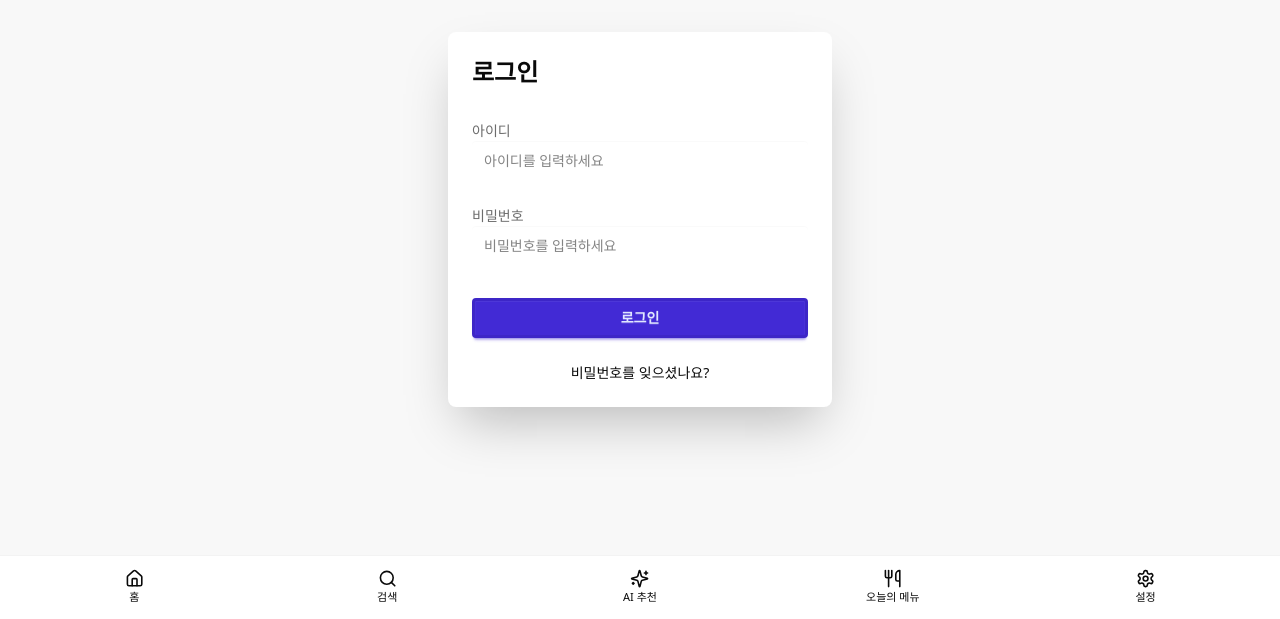
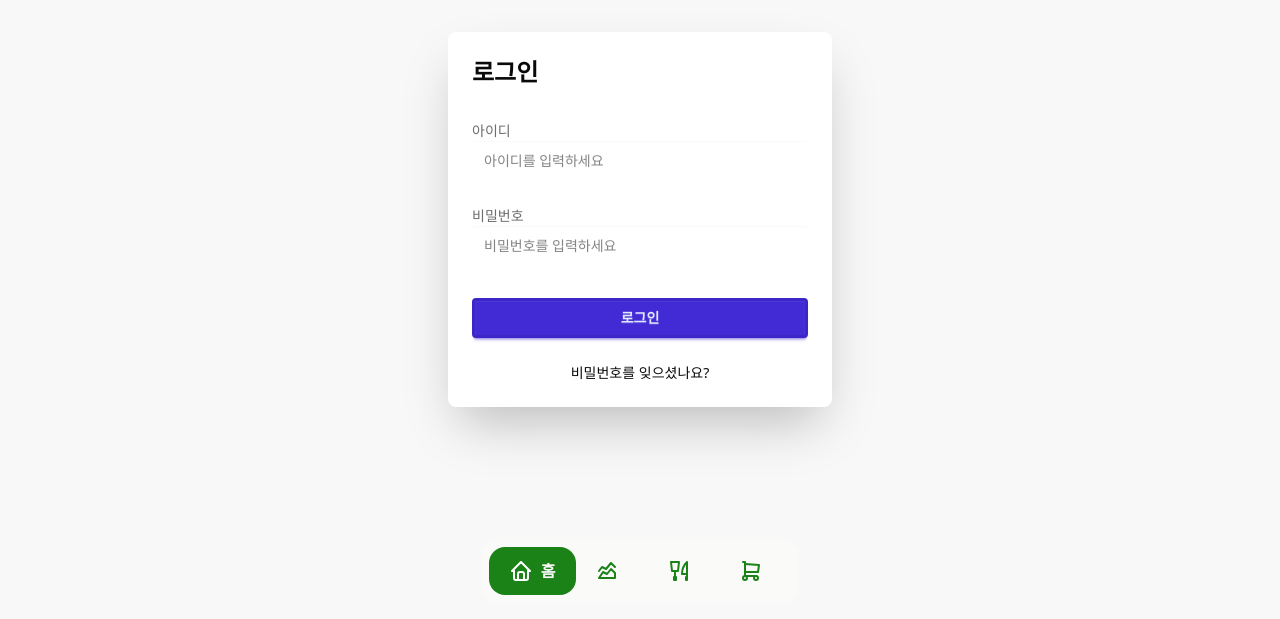
Before and after one commit to ojakgyo-ajou/frontend, a React (Vite) app: page /login in a window 1280 px wide. Shown: the part 181-800 px from the top of the page. Built offline with nearby package versions, Linux system fonts and the light colour scheme.

Commit message:
feat: 메뉴바 적용

```diff
--- a/src/components/menu-bar.tsx
+++ b/src/components/menu-bar.tsx
@@ -1,69 +1,76 @@
-"use client";
-import { useState, useEffect, useRef, type HTMLAttributes, useMemo } from "react";
-import { IconHome, IconChartAreaLine, IconShoppingCart, IconToolsKitchen } from "@tabler/icons-react";
-import { useLocation, useNavigate } from "react-router";
+import { useState, useEffect, useRef, type HTMLAttributes } from 'react';
+import { IconHome, IconChartAreaLine, IconShoppingCart, IconToolsKitchen } from '@tabler/icons-react';
+import { useLocation, useNavigate } from 'react-router';
 
-// API
+export interface MenuBarProps {}
 
-
-// store
-
-
-// types
-export interface MenuBarProps {
-
+interface CalcedLoc {
+  width: number;
+  left: number;
 }
 
 const MenuStatus = {
-  HOME: "PAGE_STATUS_HOME",
-  TOTAL_PRICE: "PAGE_STATUS_TOTAL_PRICE",
-  SCHEDULE: "PAGE_STATUS_SCHEDULE",
-  CART: "PAGE_STATUS_CART",
+  HOME: 'PAGE_STATUS_HOME',
+  TOTAL_PRICE: 'PAGE_STATUS_TOTAL_PRICE',
+  SCHEDULE: 'PAGE_STATUS_SCHEDULE',
+  CART: 'PAGE_STATUS_CART',
 } as const;
-type MenuStatus = typeof MenuStatus[ keyof typeof MenuStatus ]
+type MenuStatus = (typeof MenuStatus)[keyof typeof MenuStatus];
 
 const MenuInfo = {
   [MenuStatus.HOME]: {
-    title: "홈",
-    Icon: (state: MenuStatus, props?: HTMLAttributes<any>) => <>
-      <IconHome { ...props }
-        className={`w-6 h-6 ${props?.className || ""}`}
-        color={`${state === MenuStatus.HOME ? "white" : props?.color || "var(--primary)"}`}
+    title: '홈',
+    Icon: (state: MenuStatus, props?: HTMLAttributes<SVGSVGElement>) => (
+      <>
+        <IconHome
+          {...props}
+          className={`w-6 h-6 ${props?.className || ''}`}
+          color={`${state === MenuStatus.HOME ? 'white' : props?.color || 'var(--primary)'}`}
         />
-    </>,
-    url: "/"
+      </>
+    ),
+    url: '/',
   },
   [MenuStatus.TOTAL_PRICE]: {
-    title: "식자재 물가",
-    Icon: (state: MenuStatus, props?: HTMLAttributes<any>) => <>
-      <IconChartAreaLine { ...props }
-        className={`w-6 h-6 ${props?.className || ""}`}
-        color={`${state === MenuStatus.TOTAL_PRICE ? "white" : props?.color || "var(--primary)"}`}
+    title: '식자재 물가',
+    Icon: (state: MenuStatus, props?: HTMLAttributes<SVGSVGElement>) => (
+      <>
+        <IconChartAreaLine
+          {...props}
+          className={`w-6 h-6 ${props?.className || ''}`}
+          color={`${state === MenuStatus.TOTAL_PRICE ? 'white' : props?.color || 'var(--primary)'}`}
         />
-    </>,
-    url: "/total"
+      </>
+    ),
+    url: '/total',
   },
   [MenuStatus.SCHEDULE]: {
-    title: "식단추천",
-    Icon: (state: MenuStatus, props?: HTMLAttributes<any>) => <>
-      <IconToolsKitchen { ...props }
-        className={`w-6 h-6 ${props?.className || ""}`}
-        color={`${state === MenuStatus.SCHEDULE ? "white" : props?.color || "var(--primary)"}`}
+    title: '식단추천',
+    Icon: (state: MenuStatus, props?: HTMLAttributes<SVGSVGElement>) => (
+      <>
+        <IconToolsKitchen
+          {...props}
+          className={`w-6 h-6 ${props?.className || ''}`}
+          color={`${state === MenuStatus.SCHEDULE ? 'white' : props?.color || 'var(--primary)'}`}
         />
-    </>,
-    url: "/schedule"
+      </>
+    ),
+    url: '/schedule',
   },
   [MenuStatus.CART]: {
-    title: "장바구니",
-    Icon: (state: MenuStatus, props?: HTMLAttributes<any>) => <>
-      <IconShoppingCart { ...props }
-        className={`w-6 h-6 ${props?.className || ""}`}
-        color={`${state === MenuStatus.CART ? "white" : props?.color || "var(--primary)"}`}
+    title: '장바구니',
+    Icon: (state: MenuStatus, props?: HTMLAttributes<SVGSVGElement>) => (
+      <>
+        <IconShoppingCart
+          {...props}
+          className={`w-6 h-6 ${props?.className || ''}`}
+          color={`${state === MenuStatus.CART ? 'white' : props?.color || 'var(--primary)'}`}
         />
-    </>,
-    url: "/cart"
+      </>
+    ),
+    url: '/cart',
   },
-}
+};
 
 // components
 
@@ -73,72 +80,83 @@ const MenuBar = ({}: MenuBarProps) => {
 
   const parent_element = useRef<HTMLDivElement>(null);
 
-  const [ page, setPage ] = useState<MenuStatus>(MenuStatus.HOME);
-  const [ calced_loc, setCalcedLoc ] = useState<DOMRect>({
-    width: 0, height: 0,
-    x: 0, y: 0,
-    bottom: 0,left: 0,right: 0,top: 0,
-    toJSON: () => ({})
-  });
+  const [page, setPage] = useState<MenuStatus>(MenuStatus.HOME);
+  const [calced_loc, setCalcedLoc] = useState<CalcedLoc>({ width: 0, left: 0 });
 
   useEffect(() => {
     if (!parent_element.current) {
-      setTimeout(() => setPage(MenuStatus.HOME), 100); // for re-call
       return;
     }
 
-    const menu_el = parent_element.current.querySelector(`#${page}`);
+    const menu_el = parent_element.current.querySelector(`#${page}`) as HTMLElement | null;
     if (!menu_el) return;
 
-    setCalcedLoc(menu_el.getBoundingClientRect());
+    setCalcedLoc({ width: menu_el.offsetWidth, left: menu_el.offsetLeft });
   }, [page]);
 
   useEffect(() => {
-    const [_, subpath] = location.pathname.split("/");
+    const subpath = location.pathname.split('/')[1];
 
-    switch(subpath) {
-      case "": setPage(MenuStatus.HOME); break;
-      case "total": setPage(MenuStatus.TOTAL_PRICE); break;
-      case "schedule": setPage(MenuStatus.SCHEDULE); break;
-      case "cart": setPage(MenuStatus.CART); break;
-      default: return;
+    switch (subpath) {
+      case '':
+        setPage(MenuStatus.HOME);
+        break;
+      case 'total':
+        setPage(MenuStatus.TOTAL_PRICE);
+        break;
+      case 'schedule':
+        setPage(MenuStatus.SCHEDULE);
+        break;
+      case 'cart':
+        setPage(MenuStatus.CART);
+        break;
+      default:
+        return;
     }
   }, [location]);
 
   const onMenuItemClick = (key: MenuStatus) => {
-    // navigate(MenuInfo[key]?.url || "/");
-    setPage(key)
-  }
+    navigate(MenuInfo[key]?.url || '/');
+    setPage(key);
+  };
 
-  return <nav
+  return (
+    <nav
       className="w-fit h-fit p-2 bg-stone-50 rounded-2xl inline-flex justify-between items-center relative z-0 select-none"
       ref={parent_element}
     >
-    <div style={{
-      width: `${calced_loc.width}px`, left: `${calced_loc.left}px`,
-      transition: "all 0.5s cubic-bezier(0, 1, 0.49, 1.1)"
-    }} className={`
+      <div
+        style={{
+          width: `${calced_loc.width}px`,
+          left: `${calced_loc.left}px`,
+          transition: 'all 0.5s cubic-bezier(0, 1, 0.49, 1.1)',
+        }}
+        className={`
       absolute -z-10
       h-[calc(100%-1rem)] bg-primary rounded-2xl
-    `}/>
-    {
-      Object.values(MenuStatus).map(menu_key =>
+    `}
+      />
+      {Object.values(MenuStatus).map((menu_key) => (
         <section
           id={menu_key}
           className="w-fit h-fit px-5 py-3 rounded-2xl inline-flex justify-start items-center gap-2 menu-item"
           onClick={() => onMenuItemClick(menu_key)}
         >
-          { MenuInfo[menu_key].Icon(page) }
-          <span className={`
+          {MenuInfo[menu_key].Icon(page)}
+          <span
+            className={`
             text-s font-bold
-            ${ (page === menu_key) && "text-neutral-50" || "w-0 h-0 overflow-hidden" }
-          `} style={{
-            transition: "width .5s ease"
+            ${(page === menu_key && 'text-neutral-50') || 'w-0 h-0 overflow-hidden'}
+          `}
+            style={{
+              transition: 'width .5s ease',
             }}
-          >{MenuInfo[menu_key].title}</span>
+          >
+            {MenuInfo[menu_key].title}
+          </span>
         </section>
-      )
-    }
+      ))}
     </nav>
+  );
 };
-export default MenuBar
+export default MenuBar;
--- a/src/components/pages/Root.tsx
+++ b/src/components/pages/Root.tsx
@@ -1,40 +1,16 @@
-import { Outlet, Link, useLocation } from 'react-router';
-import { Home, Search, Sparkles, Utensils, Settings } from 'lucide-react';
+import { Outlet } from 'react-router';
+import MenuBar from '@/components/menu-bar';
 
 export default function Root() {
-  const location = useLocation();
-
   return (
     <>
       <main className="h-screen overflow-y-auto pb-16">
         <Outlet />
       </main>
 
-      <nav className="dock">
-        <Link to="/" className={location.pathname === '/' ? 'dock-active' : ''}>
-          <Home className="size-[1.2em]" />
-          <span className="dock-label">홈</span>
-        </Link>
-        <Link to="/search" className={location.pathname === '/search' ? 'dock-active' : ''}>
-          <Search className="size-[1.2em]" />
-          <span className="dock-label">검색</span>
-        </Link>
-
-        <Link to="/ai" className={location.pathname === '/ai' ? 'dock-active' : ''}>
-          <Sparkles className="size-[1.2em]" />
-          <span className="dock-label">AI 추천</span>
-        </Link>
-
-        <Link to="/menu" className={location.pathname === '/menu' ? 'dock-active' : ''}>
-          <Utensils className="size-[1.2em]" />
-          <span className="dock-label">오늘의 메뉴</span>
-        </Link>
-
-        <Link to="/setting" className={location.pathname === '/setting' ? 'dock-active' : ''}>
-          <Settings className="size-[1.2em]" />
-          <span className="dock-label">설정</span>
-        </Link>
-      </nav>
+      <div className="fixed bottom-0 left-0 right-0 flex justify-center pb-4 z-50">
+        <MenuBar />
+      </div>
     </>
   );
 }
--- a/src/routes.tsx
+++ b/src/routes.tsx
@@ -5,7 +5,6 @@ import Login from '@/components/pages/Login';
 import Item from '@/components/pages/Item';
 import Setting from '@/components/pages/Setting';
 import NotFound from '@/components/pages/NotFound';
-import TestPage from './components/pages/Test';
 
 export default function AppRoutes() {
   return (
@@ -16,7 +15,6 @@ export default function AppRoutes() {
         <Route path="item/:item" element={<Item />} />
         <Route path="setting" element={<Setting />} />
 
-        <Route path="test" element={<TestPage/>} />
         <Route path="*" element={<NotFound />} />
       </Route>
     </Routes>
```
Lines whose indentation alone changed are shown as unchanged.
